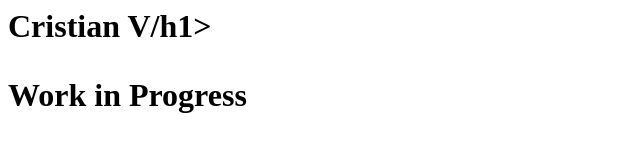
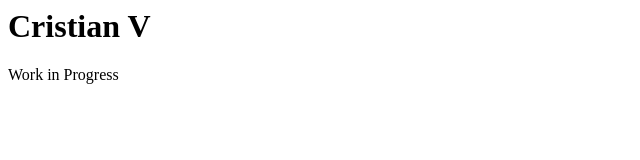
Before and after one commit to cristianv01/cristianv01.github.io, a plain HTML site: page index.html in a window 1280 px wide. Shown: the whole page, without its empty margins (0-640 px from the left). Drawn offline with Linux system fonts and the light colour scheme.

Commit message:
Update index.html

```diff
--- a/index.html
+++ b/index.html
@@ -1,7 +1,7 @@
 <html>
 
 <body>
-  <h1> Cristian V/h1>
+  <h1> Cristian V </h1>
   <p>Work in Progress</p>
 </body>
 
```
